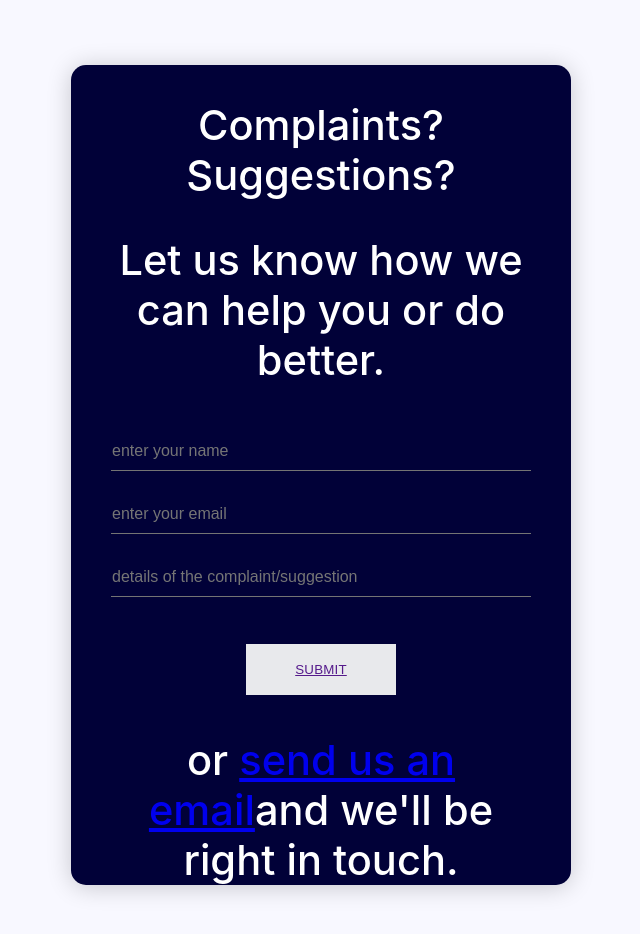
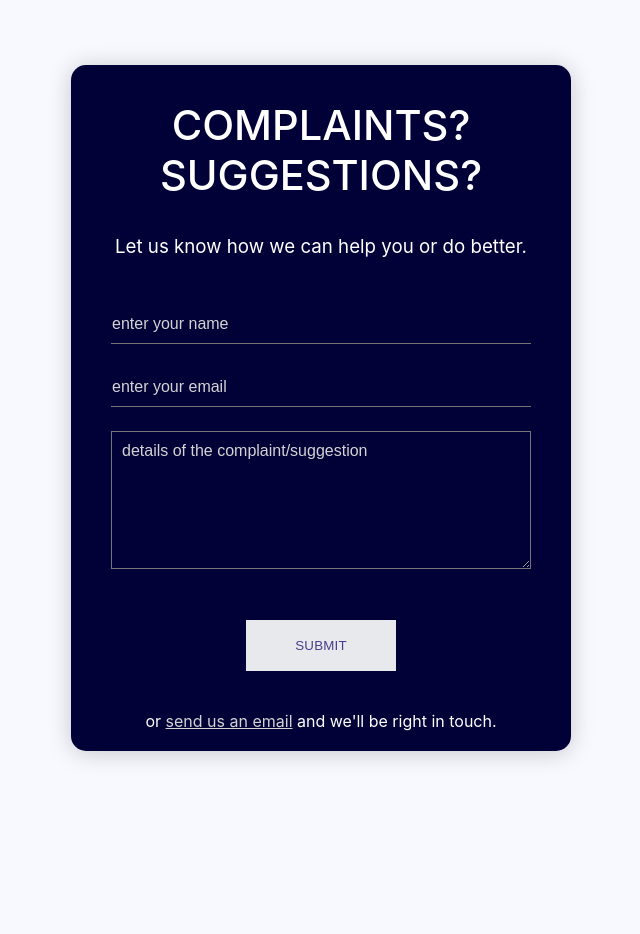
Before and after one commit to taiwocodes/AUGUST-PROJECT, a React (Create React App) app: page /feedback in a window 1280 px wide. Shown: the top 934 px of the page, without its empty margins (319-959 px from the left). After the commit the page ends 816 px from the top, so only its background shows below. Built offline with nearby package versions, Linux system fonts and the light colour scheme.

Commit message:
adjusted feedback form

```diff
--- a/src/pages/Feedback.jsx
+++ b/src/pages/Feedback.jsx
@@ -10,7 +10,7 @@ const Feedback = () => {
 				<form action=''>
 
     <h1>
-        Complaints? Suggestions?
+        COMPLAINTS? SUGGESTIONS?
     </h1>
 
     <h3>
@@ -38,7 +38,7 @@ const Feedback = () => {
 							/>
 						</div>
 						<div class='input-field'>
-							<input
+							<textarea
 								type='text'
 								placeholder='details of the complaint/suggestion'
 								name='details'
@@ -54,14 +54,15 @@ const Feedback = () => {
                             type='submit'
                             className='reg-btn'
                         >
-                            <a className='submit-btn' href= ''>submit</a>
+                            SUBMIT
                         </button>
                     </div>
 
                     <div>
                     <p>
-             or <a href="mailto:driverslicenseapp@gmail.com?subject=Complaint%20in%20working%20with%20you.">send us an email</a>
-              and we'll be right in touch.
+             or <a className='email-link'
+			 href="mailto:driverslicenseapp@gmail.com?subject=Complaint%20/%20Suggestion.">
+				 send us an email</a> and we'll be right in touch.
             </p>
                     </div>
 
--- a/src/styles/forms.css
+++ b/src/styles/forms.css
@@ -22,13 +22,27 @@ body {
 	color: White;
 }
 
-h1, h3, p {
+h1 {
 	padding: 35px 35px 0 35px;
 	font-weight: 500;
 	font-size: 2.6em;
 	text-align: center;
 }
-.renew-title{
+
+h3 {
+	padding: 35px 35px 0 35px;
+	font-weight: 400;
+	color: inherit;
+	text-align: center;
+}
+
+p {
+	padding: 35px 35px 0 35px;
+	margin-bottom: 20px;
+	text-align: center;
+}
+
+.renew-title {
 	font-size: 1.5em;
 }
 
@@ -39,7 +53,6 @@ h1, h3, p {
 
 .input-field {
 	padding: 12px 5px;
-
 }
 input {
 	font-size: 16px;
@@ -54,12 +67,30 @@ input {
 	transition: all 0.2s;
 	color: white;
 }
-/* input::placeholder {
-        text-transform: uppercase;
-      } */
+input::placeholder {
+	color: lightgrey;
+}
 
 input:focus {
 	border-color: rgb(248, 247, 247);
+	color: white;
+}
+
+textarea {
+	width: 100%;
+	background-color: inherit;
+	color: white;
+	font-family: 'Rubik', sans-serif;
+	font-size: inherit;
+}
+
+textarea::placeholder {
+	color: lightgrey;
+	padding: 10px;
+}
+
+#details {
+	padding-bottom: 100px;
 }
 
 .action {
@@ -67,7 +98,8 @@ input:focus {
 	flex-direction: row;
 }
 
-button, .login-link {
+button,
+.login-link {
 	width: 30%;
 	margin: auto;
 	border: none;
@@ -92,7 +124,6 @@ button, .login-link {
 	margin-bottom: 50px;
   margin-left: 30px; */
 
-
 button:hover {
 	background: #d8d8d8;
 }
@@ -104,8 +135,7 @@ button:nth-child(2) {
 	border-bottom-right-radius: 4px;
 }
 
-
-.links{
+.links {
 	padding-left: 60px;
 	margin-top: 40px;
 }
@@ -119,7 +149,10 @@ button:nth-child(2) {
 	padding-right: 15px;
 }
 
-
-a:hover{
+a:hover {
 	color: #3c4d6d;
 }
+
+.email-link {
+	color: lightgrey;
+}
```
Lines whose indentation alone changed are shown as unchanged.
